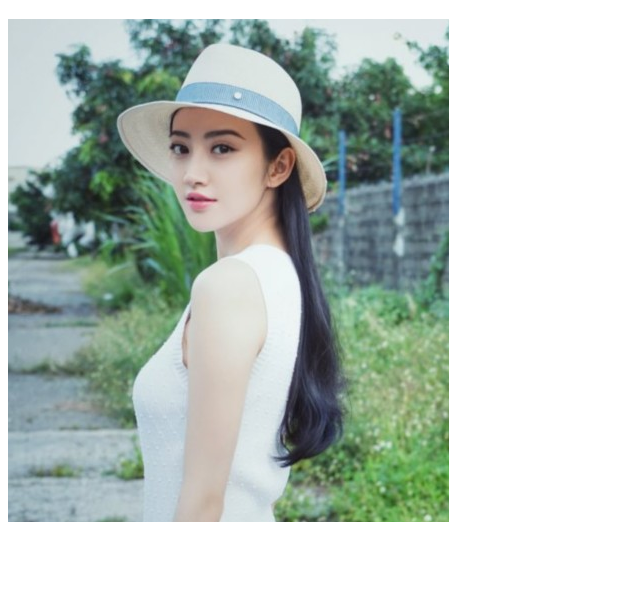
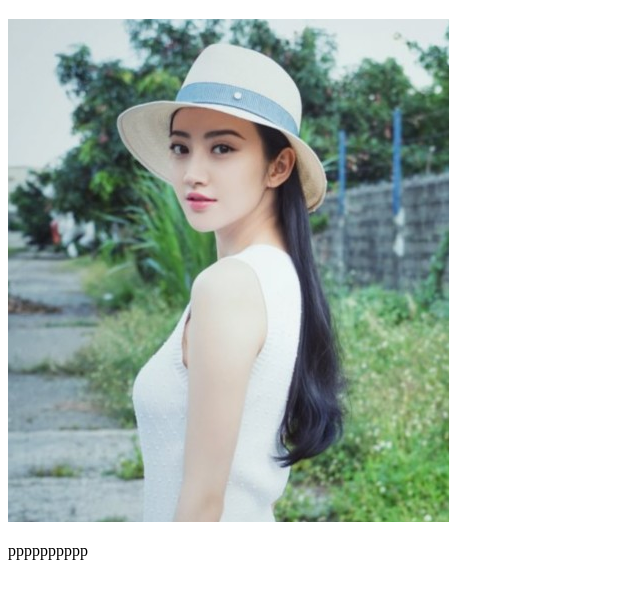
Before and after one commit to werdduh123/1906, a plain HTML site: page index.html in a window 1280 px wide. Shown: the part 70-668 px from the top of the page, without its empty margins (0-640 px from the left). Drawn offline with Linux system fonts and the light colour scheme.

Commit message:
分支更新

```diff
--- a/index.html
+++ b/index.html
@@ -10,5 +10,6 @@
 <body>
     <h1>测试标题123哈哈哈</h1>
     <img src="jt.png" alt="">
+	<p>pppppppppp</p>
 </body>
 </html>
```
